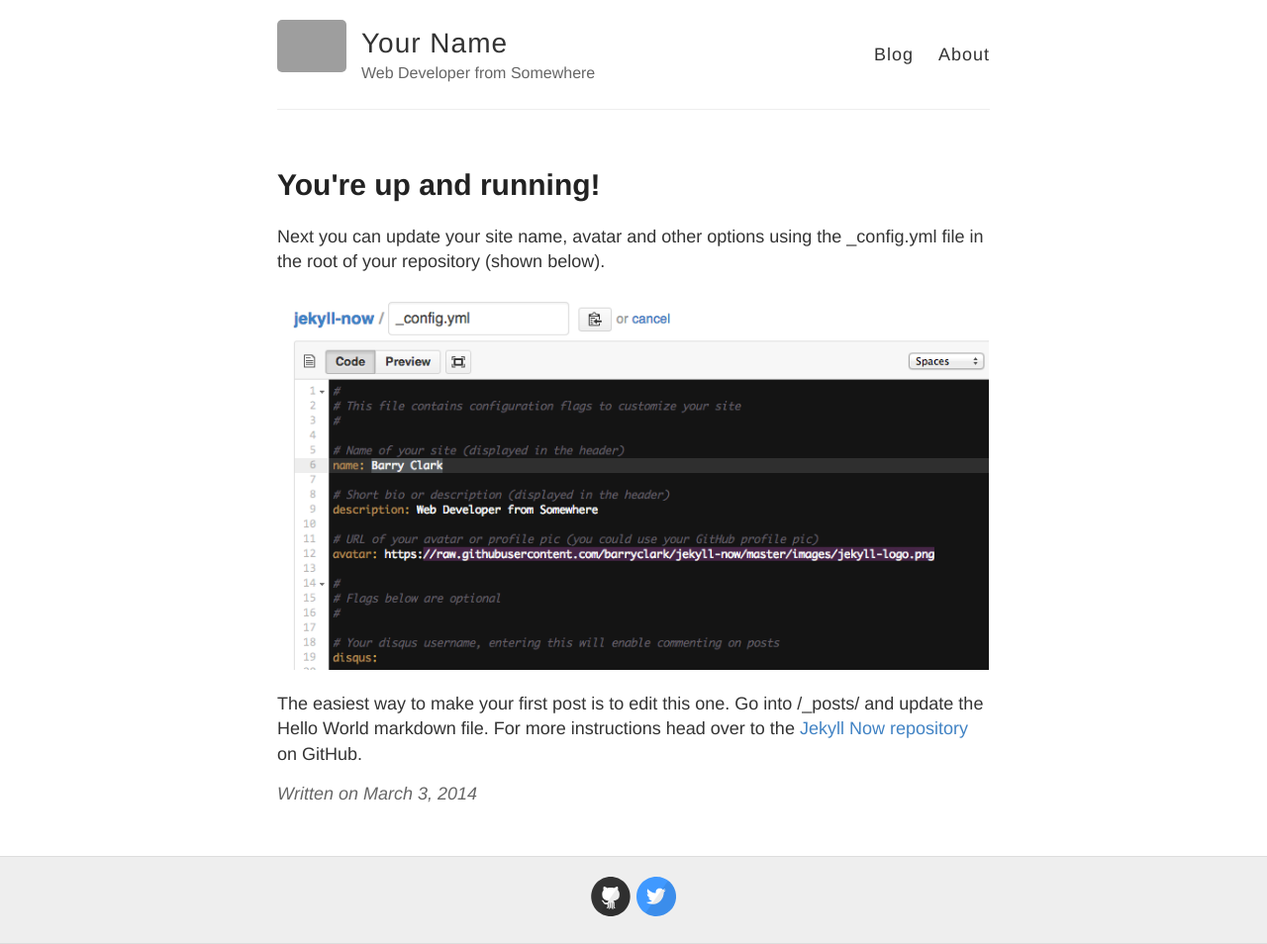
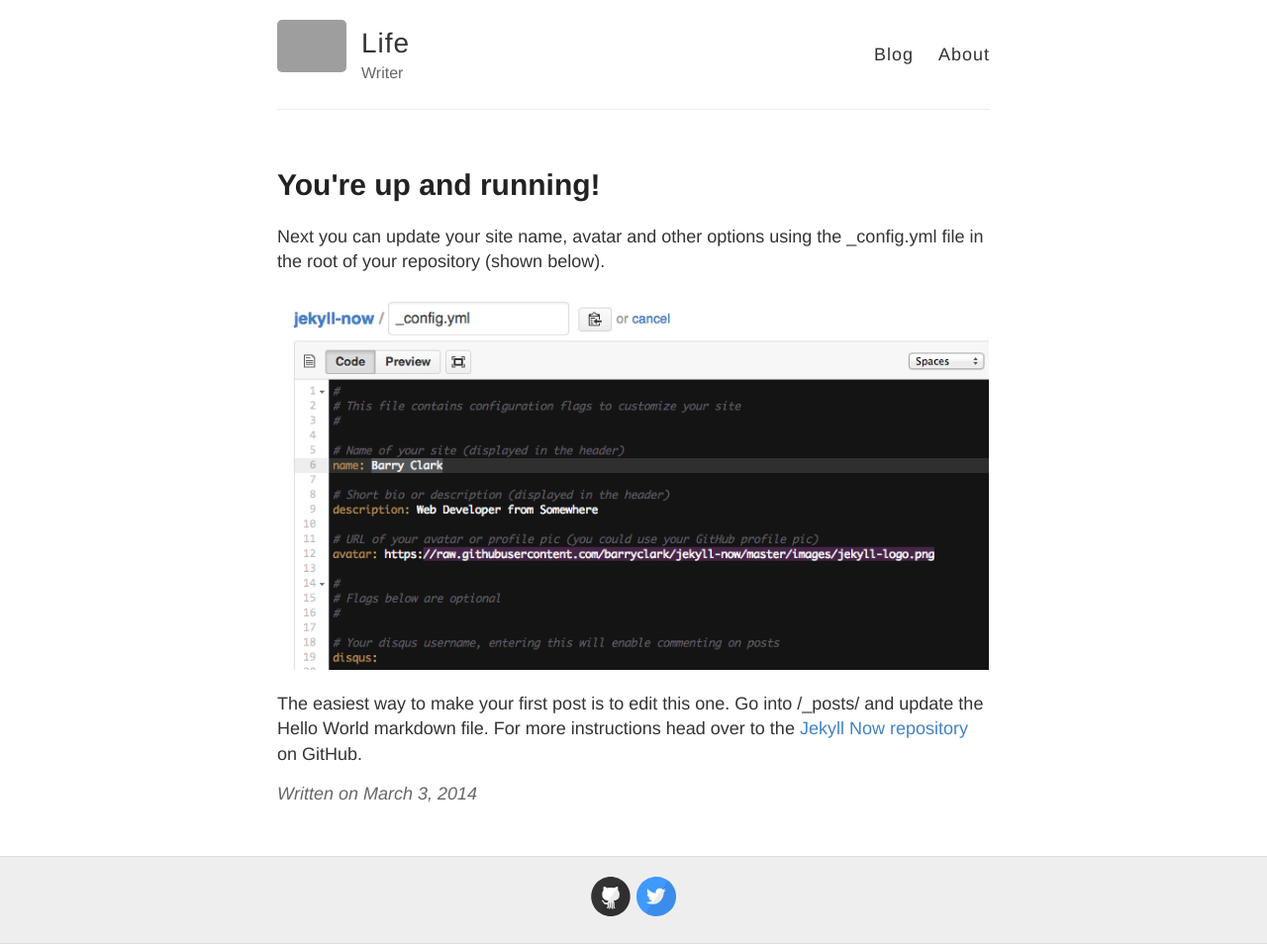
Before and after one commit to KaushalSharmaMd/KaushalSharmaMd.github.io, a Jekyll site: the page built from _posts/2014-3-3-Hello-World.md, in a window 1280 px wide. Shown: the whole page at 99% size. Built offline with Jekyll 4.4.1, drawn with Linux system fonts in a browser that asks for light colours; grey boxes are pictures that could not be loaded.

Commit message:
Update _config.yml

```diff
--- a/_config.yml
+++ b/_config.yml
@@ -3,10 +3,10 @@
 #
 
 # Name of your site (displayed in the header)
-name: Your Name
+name: Life
 
 # Short bio or description (displayed in the header)
-description: Web Developer from Somewhere
+description: Writer
 
 # URL of your avatar or profile pic (you could use your GitHub profile pic)
 avatar: https://raw.githubusercontent.com/barryclark/jekyll-now/master/images/jekyll-logo.png
```
